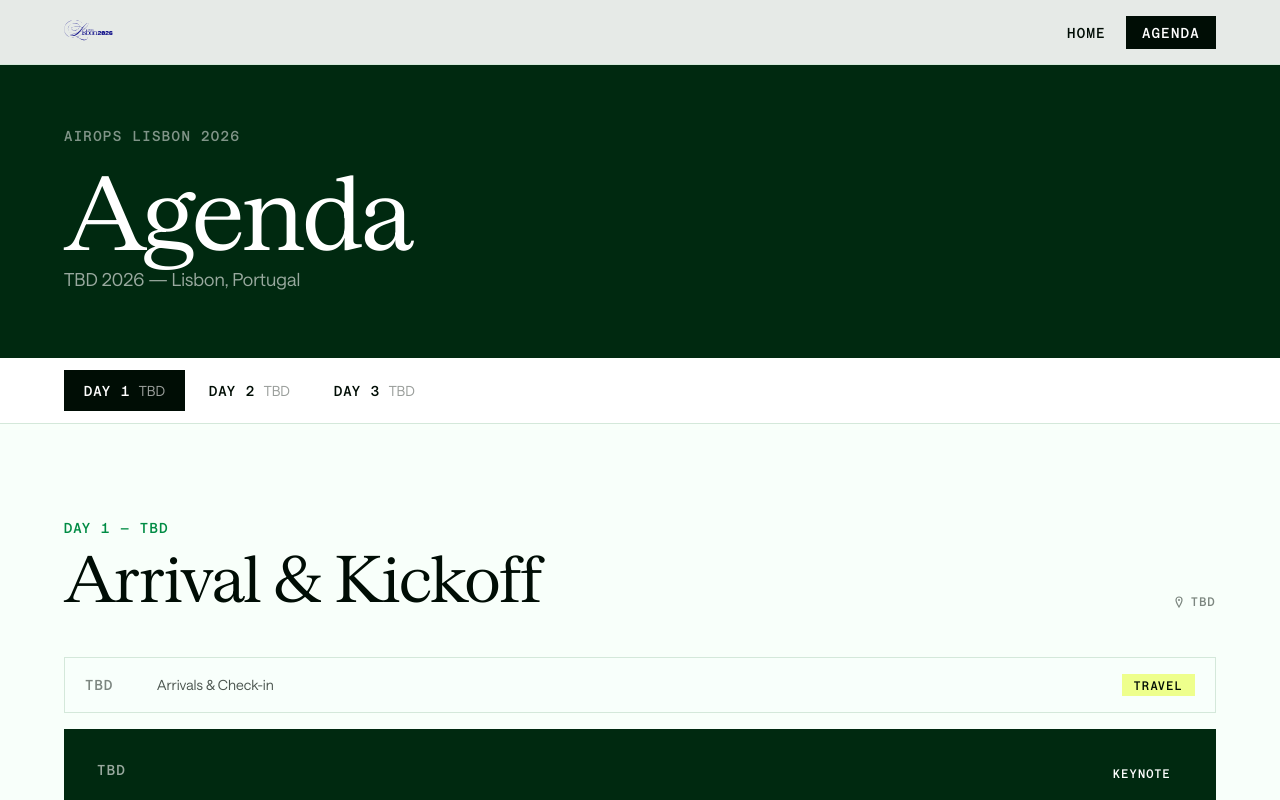
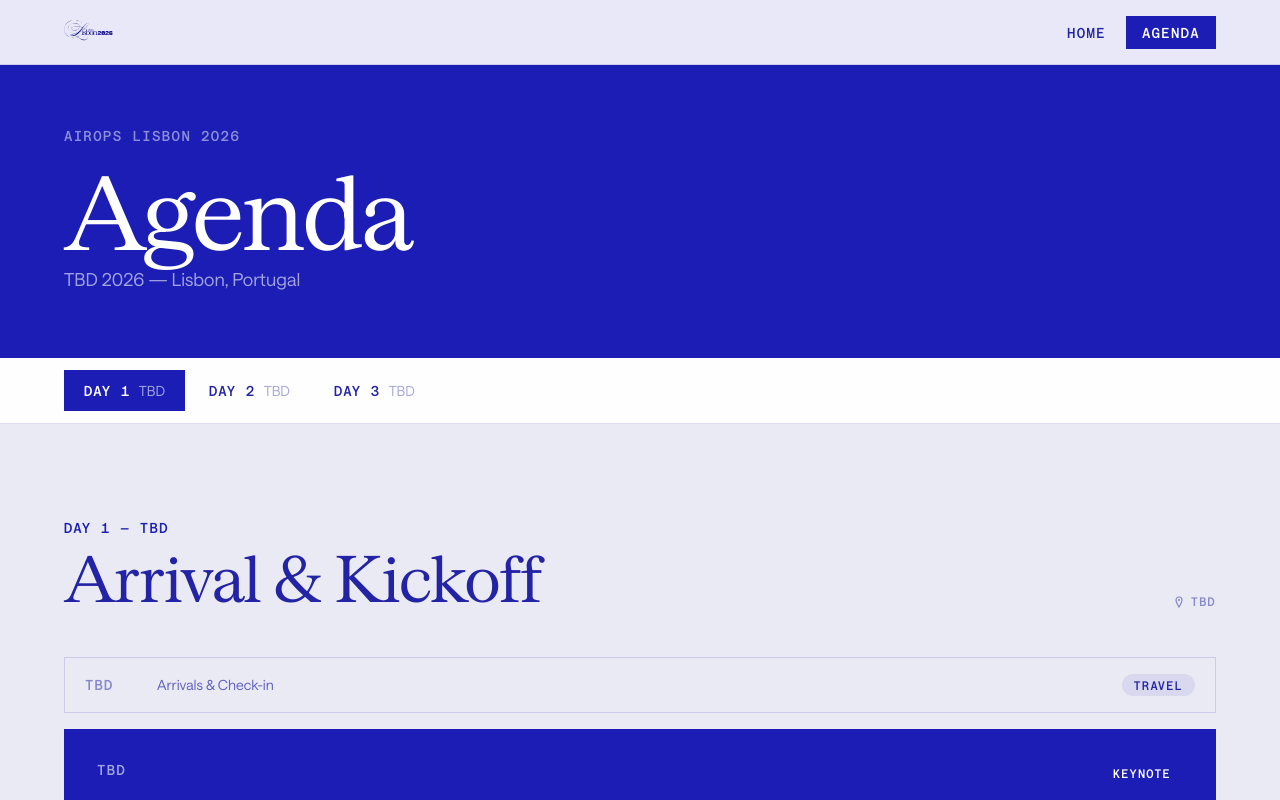
Before and after one commit to PatSzot/OffsiteAgenda, a Next.js app: page /agenda in a window 1280 px wide. Shown: the top 800 px of the page. Built offline with nearby package versions, Linux system fonts and the light colour scheme.

Commit message:
Restore original blue colorway (cobalt/lavender/indigo)
Replace AirOps green brand tokens with the original cobalt (#1B1DB5),
lavender (#EAEAF5), and indigo (#2323A5) palette across Tailwind config,
global CSS, and all components/pages.

https://claude.ai/code/session_015rLAUXaowwwFDG9yVAbakh

```diff
--- a/app/agenda/page.tsx
+++ b/app/agenda/page.tsx
@@ -14,7 +14,7 @@ export default function AgendaPage() {
       <Nav />
 
       {/* Page hero */}
-      <div className="bg-green-600 pt-32 pb-16">
+      <div className="bg-cobalt pt-32 pb-16">
         <div className="container-site">
           <p className="label text-white/50 mb-4">{agenda.eventName}</p>
           <h1 className="text-display-xl font-serif text-white mb-2">Agenda</h1>
@@ -23,7 +23,7 @@ export default function AgendaPage() {
       </div>
 
       {/* Sticky day tabs */}
-      <div className="sticky top-16 z-40 bg-white/95 backdrop-blur-md border-b border-stroke-green">
+      <div className="sticky top-16 z-40 bg-white/95 backdrop-blur-md border-b border-indigo-brand/15">
         <div className="container-site">
           <div className="flex gap-1 py-3 overflow-x-auto scrollbar-none" role="tablist" aria-label="Days">
             {agenda.days.map((d) => (
@@ -36,8 +36,8 @@ export default function AgendaPage() {
                 className={`
                   shrink-0 px-5 py-2.5 font-mono text-label-lg uppercase tracking-widest transition-colors
                   ${d.id === activeDay
-                    ? "bg-near-black text-white"
-                    : "text-near-black hover:bg-green-100"
+                    ? "bg-cobalt text-white"
+                    : "text-indigo-brand hover:bg-lavender"
                   }
                 `}
               >
@@ -45,7 +45,7 @@ export default function AgendaPage() {
                 <span
                   className={`
                     ml-2 hidden sm:inline font-sans normal-case tracking-normal text-body-sm
-                    ${d.id === activeDay ? "text-white/60" : "text-near-black/40"}
+                    ${d.id === activeDay ? "text-white/60" : "text-indigo-brand/40"}
                   `}
                 >
                   {d.date}
@@ -57,18 +57,18 @@ export default function AgendaPage() {
       </div>
 
       {/* Day panel */}
-      <main className="bg-off-white section" id={`panel-${day.id}`} role="tabpanel">
+      <main className="bg-lavender section" id={`panel-${day.id}`} role="tabpanel">
         <div className="container-site">
           {/* Day header */}
           <div className="mb-12 flex flex-col sm:flex-row sm:items-end justify-between gap-4">
             <div>
-              <p className="label text-green-500 mb-2">{day.label} — {day.date}</p>
+              <p className="label text-cobalt mb-2">{day.label} — {day.date}</p>
               {day.theme && (
-                <h2 className="text-display-lg font-serif text-near-black">{day.theme}</h2>
+                <h2 className="text-display-lg font-serif text-indigo-brand">{day.theme}</h2>
               )}
             </div>
             {day.location && (
-              <p className="font-mono text-label-sm text-near-black/50 flex items-center gap-1.5">
+              <p className="font-mono text-label-sm text-indigo-brand/50 flex items-center gap-1.5">
                 <PinIcon />
                 {day.location}
               </p>
@@ -86,7 +86,7 @@ export default function AgendaPage() {
 
           {day.sessions.length === 0 && (
             <div className="text-center py-24">
-              <p className="font-mono text-label-lg text-near-black/30 uppercase tracking-widest">
+              <p className="font-mono text-label-lg text-indigo-brand/30 uppercase tracking-widest">
                 Agenda coming soon
               </p>
             </div>
@@ -94,7 +94,7 @@ export default function AgendaPage() {
         </div>
       </main>
 
-      <footer className="bg-green-600 text-white py-12">
+      <footer className="bg-cobalt text-white py-12">
         <div className="container-site flex flex-col sm:flex-row items-start sm:items-center justify-between gap-4">
           <p className="font-mono text-label-sm text-white/40 uppercase tracking-widest">
             {agenda.eventName}
--- a/app/globals.css
+++ b/app/globals.css
@@ -54,26 +54,15 @@
 
 /* ─── CSS Custom Properties ─────────────────────────────────────────────── */
 :root {
-  /* AirOps brand color tokens */
-  --white: #ffffff;
-  --off-white: #F8FFFA;
-  --near-black: #000d05;
-
-  --green-50: #f8fffb;
-  --green-100: #dfeae3;
-  --green-200: #CCFFE0;
-  --green-500: #008c44;
-  --green-600: #002910;
-
-  --interaction: #00ff64;
-  --accent-label: #EEFF8C;
-
-  --text-primary: #09090b;
-  --text-secondary: #676c79;
-  --text-tertiary: #a5aab6;
-
-  --stroke-primary: #ecedef;
-  --stroke-green: #d4e8da;
+  /* AirOps offsite blue color tokens */
+  --color-cobalt: #1B1DB5;
+  --color-cobalt-dark: #14169A;
+  --color-cobalt-light: #2426CC;
+  --color-lavender: #EAEAF5;
+  --color-lavender-dark: #D8D8EE;
+  --color-indigo: #2323A5;
+  --color-white: #FFFFFF;
+  --color-black: #0D0D0D;
 
   --font-sans: "Saans", "Helvetica Neue", sans-serif;
   --font-serif: "Serrif VF", Georgia, serif;
@@ -89,7 +78,7 @@
   }
 
   body {
-    @apply bg-off-white text-near-black font-sans;
+    @apply bg-lavender text-indigo-brand font-sans;
   }
 
   h1, h2, h3 {
@@ -97,8 +86,8 @@
   }
 
   ::selection {
-    background-color: var(--interaction);
-    color: var(--near-black);
+    background-color: var(--color-cobalt);
+    color: var(--color-white);
   }
 }
 
@@ -113,27 +102,30 @@
     @apply font-mono text-label-sm uppercase tracking-widest;
   }
 
-  /* Pill badge — sharp corners, accent-label fill */
+  /* Pill badge */
   .badge {
-    @apply inline-flex items-center px-3 py-1 text-label-sm font-mono uppercase tracking-widest;
-    border-radius: 0;
+    @apply inline-flex items-center px-3 py-1 rounded-full text-label-sm font-mono uppercase tracking-widest;
   }
 
-  .badge-green {
-    @apply badge bg-accent-label text-near-black;
+  .badge-cobalt {
+    @apply badge bg-cobalt text-white;
+  }
+
+  .badge-lavender {
+    @apply badge bg-lavender-dark text-indigo-brand;
   }
 
   .badge-dark {
-    @apply badge bg-near-black text-white;
+    @apply badge bg-cobalt-dark text-white;
   }
 
   .badge-muted {
-    @apply badge bg-green-100 text-near-black;
+    @apply badge bg-lavender-dark text-indigo-brand;
   }
 
   /* Divider */
   .divider {
-    @apply border-t border-stroke-green;
+    @apply border-t border-indigo-brand/15;
   }
 
   .divider-white {
--- a/components/Hero.tsx
+++ b/components/Hero.tsx
@@ -35,7 +35,7 @@ function AzulejoPattern() {
 
 export function Hero() {
   return (
-    <section className="relative bg-green-600 text-white overflow-hidden min-h-[92vh] flex flex-col justify-end">
+    <section className="relative bg-cobalt text-white overflow-hidden min-h-[92vh] flex flex-col justify-end">
       <AzulejoPattern />
 
       {/* Top wordmark band */}
@@ -65,7 +65,7 @@ export function Hero() {
               href="/agenda"
               className="
                 inline-flex items-center gap-2 px-7 py-4
-                bg-interaction text-near-black font-mono text-label-lg uppercase tracking-widest
+                bg-cobalt-light text-white font-mono text-label-lg uppercase tracking-widest
                 hover:opacity-90 transition-opacity
               "
             >
@@ -80,7 +80,7 @@ export function Hero() {
       </div>
 
       {/* Bottom accent strip */}
-      <div className="h-1 w-full bg-interaction/40" />
+      <div className="h-1 w-full bg-cobalt-light/40" />
     </section>
   );
 }
--- a/components/Nav.tsx
+++ b/components/Nav.tsx
@@ -13,7 +13,7 @@ export function Nav() {
   const pathname = usePathname();
 
   return (
-    <header className="fixed top-0 inset-x-0 z-50 bg-white/90 backdrop-blur-md border-b border-stroke-green">
+    <header className="fixed top-0 inset-x-0 z-50 bg-white/90 backdrop-blur-md border-b border-indigo-brand/15">
       <nav className="container-site flex items-center justify-between h-16">
         {/* Wordmark / logo slot */}
         <Link
@@ -42,8 +42,8 @@ export function Nav() {
                   className={`
                     px-4 py-2 font-mono text-label-lg uppercase tracking-widest transition-colors
                     ${active
-                      ? "bg-near-black text-white"
-                      : "text-near-black hover:bg-green-100"
+                      ? "bg-cobalt text-white"
+                      : "text-indigo-brand hover:bg-lavender"
                     }
                   `}
                 >
--- a/components/SessionCard.tsx
+++ b/components/SessionCard.tsx
@@ -2,14 +2,14 @@ import Image from "next/image";
 import type { Session, SessionType } from "@/data/agenda";
 
 const typeConfig: Record<SessionType, { label: string; color: string }> = {
-  keynote:  { label: "Keynote",  color: "bg-green-600 text-white" },
-  talk:     { label: "Talk",     color: "bg-green-500 text-white" },
-  workshop: { label: "Workshop", color: "bg-green-500/80 text-white" },
-  panel:    { label: "Panel",    color: "bg-green-500/60 text-white" },
-  break:    { label: "Break",    color: "bg-accent-label text-near-black" },
-  meal:     { label: "Meal",     color: "bg-accent-label text-near-black" },
-  social:   { label: "Social",   color: "bg-accent-label text-near-black" },
-  travel:   { label: "Travel",   color: "bg-accent-label text-near-black" },
+  keynote:  { label: "Keynote",  color: "bg-cobalt text-white" },
+  talk:     { label: "Talk",     color: "bg-cobalt-light text-white" },
+  workshop: { label: "Workshop", color: "bg-cobalt-light/80 text-white" },
+  panel:    { label: "Panel",    color: "bg-cobalt-light/60 text-white" },
+  break:    { label: "Break",    color: "bg-lavender-dark text-indigo-brand" },
+  meal:     { label: "Meal",     color: "bg-lavender-dark text-indigo-brand" },
+  social:   { label: "Social",   color: "bg-lavender-dark text-indigo-brand" },
+  travel:   { label: "Travel",   color: "bg-lavender-dark text-indigo-brand" },
 };
 
 interface SessionCardProps {
@@ -23,14 +23,14 @@ export function SessionCard({ session }: SessionCardProps) {
   if (isUtility && !session.highlight) {
     // Compact row for meals, breaks, travel
     return (
-      <div className="flex items-center gap-4 py-4 px-5 bg-green-50 border border-stroke-green group">
-        <time className="font-mono text-label-lg text-near-black/50 w-14 shrink-0">
+      <div className="flex items-center gap-4 py-4 px-5 bg-lavender border border-indigo-brand/15 group">
+        <time className="font-mono text-label-lg text-indigo-brand/50 w-14 shrink-0">
           {session.time}
         </time>
-        <span className="flex-1 font-sans text-body-sm text-near-black/70">{session.title}</span>
+        <span className="flex-1 font-sans text-body-sm text-indigo-brand/70">{session.title}</span>
         <span className={`badge ${config.color} text-label-sm`}>{config.label}</span>
         {session.location && (
-          <span className="font-mono text-label-sm text-near-black/40 hidden sm:inline">
+          <span className="font-mono text-label-sm text-indigo-brand/40 hidden sm:inline">
             {session.location}
           </span>
         )}
@@ -44,8 +44,8 @@ export function SessionCard({ session }: SessionCardProps) {
       className={`
         group p-6 md:p-8 border transition-shadow hover:shadow-md
         ${session.highlight
-          ? "bg-green-600 border-green-600 text-white"
-          : "bg-white border-stroke-green text-near-black"
+          ? "bg-cobalt border-cobalt text-white"
+          : "bg-white border-indigo-brand/15 text-indigo-brand"
         }
       `}
     >
@@ -53,7 +53,7 @@ export function SessionCard({ session }: SessionCardProps) {
         <time
           className={`
             font-mono text-label-lg uppercase tracking-widest
-            ${session.highlight ? "text-white/60" : "text-near-black/50"}
+            ${session.highlight ? "text-white/60" : "text-indigo-brand/50"}
           `}
         >
           {session.time}
@@ -67,7 +67,7 @@ export function SessionCard({ session }: SessionCardProps) {
       <h3
         className={`
           text-display-md font-serif mb-3 leading-tight
-          ${session.highlight ? "text-white" : "text-near-black"}
+          ${session.highlight ? "text-white" : "text-indigo-brand"}
         `}
       >
         {session.title}
@@ -77,7 +77,7 @@ export function SessionCard({ session }: SessionCardProps) {
         <p
           className={`
             text-body-md mb-5
-            ${session.highlight ? "text-white/70" : "text-near-black/70"}
+            ${session.highlight ? "text-white/70" : "text-indigo-brand/70"}
           `}
         >
           {session.description}
@@ -101,7 +101,7 @@ export function SessionCard({ session }: SessionCardProps) {
                 <div
                   className={`
                     w-7 h-7 rounded-full flex items-center justify-center font-mono text-label-sm
-                    ${session.highlight ? "bg-white/20 text-white" : "bg-green-100 text-near-black"}
+                    ${session.highlight ? "bg-white/20 text-white" : "bg-lavender-dark text-indigo-brand"}
                   `}
                 >
                   {speaker.name[0]}
@@ -111,7 +111,7 @@ export function SessionCard({ session }: SessionCardProps) {
                 <p
                   className={`
                     font-sans text-body-sm font-medium leading-none mb-0.5
-                    ${session.highlight ? "text-white" : "text-near-black"}
+                    ${session.highlight ? "text-white" : "text-indigo-brand"}
                   `}
                 >
                   {speaker.name}
@@ -120,7 +120,7 @@ export function SessionCard({ session }: SessionCardProps) {
                   <p
                     className={`
                       font-mono text-label-sm
-                      ${session.highlight ? "text-white/50" : "text-near-black/50"}
+                      ${session.highlight ? "text-white/50" : "text-indigo-brand/50"}
                     `}
                   >
                     {speaker.title}
@@ -137,7 +137,7 @@ export function SessionCard({ session }: SessionCardProps) {
         <div
           className={`
             mt-5 pt-4 flex items-center gap-2 font-mono text-label-sm
-            ${session.highlight ? "border-t border-white/20 text-white/50" : "border-t border-stroke-green text-near-black/50"}
+            ${session.highlight ? "border-t border-white/20 text-white/50" : "border-t border-indigo-brand/15 text-indigo-brand/50"}
           `}
         >
           <PinIcon />
--- a/tailwind.config.ts
+++ b/tailwind.config.ts
@@ -8,22 +8,19 @@ const config: Config = {
   theme: {
     extend: {
       colors: {
-        // AirOps brand palette
-        "near-black": "#000d05",
-        "off-white": "#F8FFFA",
-        interaction: "#00ff64",
-        "accent-label": "#EEFF8C",
-        green: {
-          50: "#f8fffb",
-          100: "#dfeae3",
-          200: "#CCFFE0",
-          500: "#008c44",
-          600: "#002910",
+        // AirOps offsite blue palette
+        cobalt: {
+          DEFAULT: "#1B1DB5",
+          dark: "#14169A",
+          light: "#2426CC",
         },
-        "stroke-green": "#d4e8da",
-        "stroke-primary": "#ecedef",
-        "text-muted": "#676c79",
-        "text-ghost": "#a5aab6",
+        lavender: {
+          DEFAULT: "#EAEAF5",
+          dark: "#D8D8EE",
+        },
+        indigo: {
+          brand: "#2323A5",
+        },
       },
       fontFamily: {
         // Saans — primary sans-serif (body, UI)
@@ -52,6 +49,9 @@ const config: Config = {
         "22": "5.5rem",
         "26": "6.5rem",
       },
+      borderRadius: {
+        "4xl": "2rem",
+      },
       animation: {
         "fade-in": "fadeIn 0.4s ease-out",
         "slide-up": "slideUp 0.5s ease-out",
```
Also changed, not shown: app/page.tsx (+11 -11 lines).
